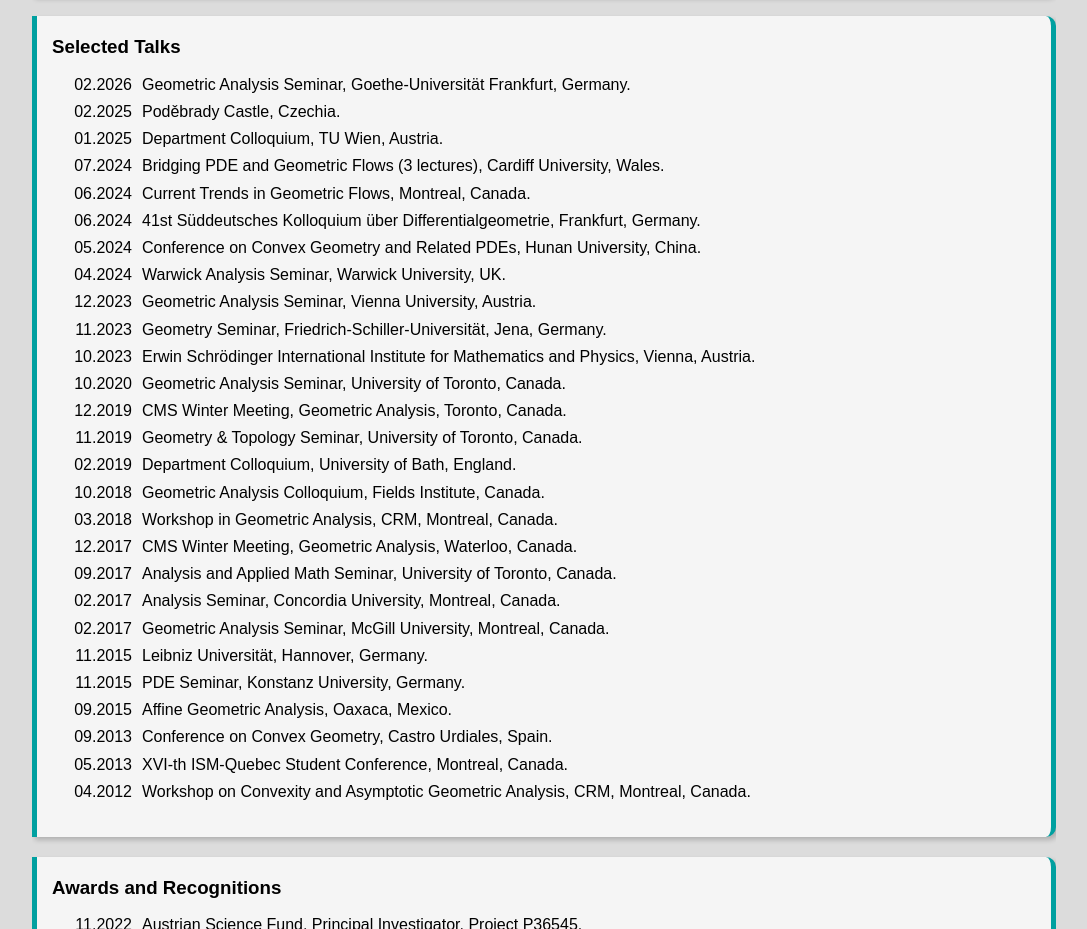
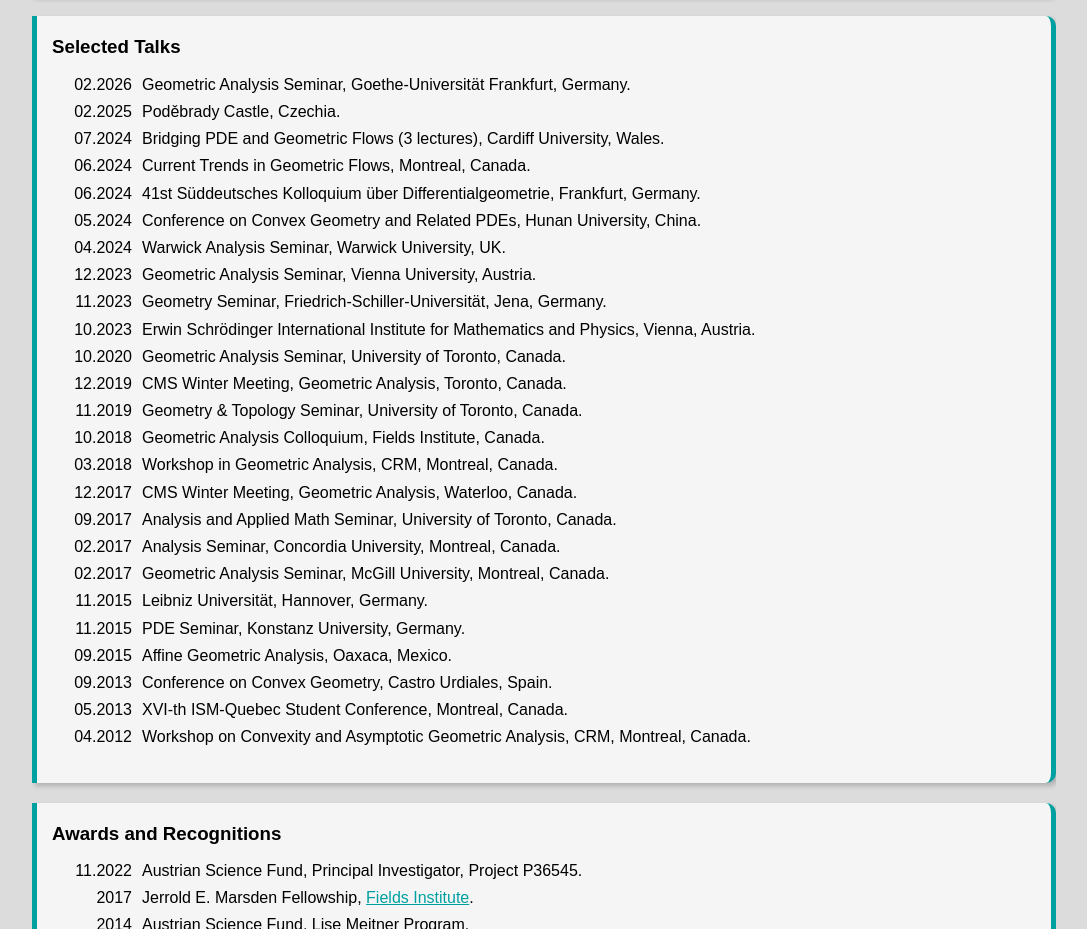
Before and after one commit to mohammadivaki/mohammadivaki.github.io, a plain HTML site: page index.html in a window 1280 px wide. Shown: the part 1320-2249 px from the top of the page, without its empty margins (96-1183 px from the left). Drawn offline with nearby package versions, Linux system fonts and the light colour scheme; a web font is replaced by a local one.

Commit message:
Update index.html

```diff
--- a/index.html
+++ b/index.html
@@ -184,7 +184,6 @@
   <ul>
     <li><span class="year">02.2026</span> Geometric Analysis Seminar, Goethe-Universität Frankfurt, Germany.</li>
     <li><span class="year">02.2025</span> Poděbrady Castle, Czechia.</li>
-    <li><span class="year">01.2025</span> Department Colloquium, TU Wien, Austria.</li>
     <li><span class="year">07.2024</span> Bridging PDE and Geometric Flows (3 lectures), Cardiff University, Wales.</li>
     <li><span class="year">06.2024</span> Current Trends in Geometric Flows, Montreal, Canada.</li>
     <li><span class="year">06.2024</span> 41st Süddeutsches Kolloquium über Differentialgeometrie, Frankfurt, Germany.</li>
@@ -196,7 +195,6 @@
     <li><span class="year">10.2020</span> Geometric Analysis Seminar, University of Toronto, Canada.</li>
     <li><span class="year">12.2019</span> CMS Winter Meeting, Geometric Analysis, Toronto, Canada.</li>
     <li><span class="year">11.2019</span> Geometry & Topology Seminar, University of Toronto, Canada.</li>
-    <li><span class="year">02.2019</span> Department Colloquium, University of Bath, England.</li>
     <li><span class="year">10.2018</span> Geometric Analysis Colloquium, Fields Institute, Canada.</li>
     <li><span class="year">03.2018</span> Workshop in Geometric Analysis, CRM, Montreal, Canada.</li>
     <li><span class="year">12.2017</span> CMS Winter Meeting, Geometric Analysis, Waterloo, Canada.</li>
```
